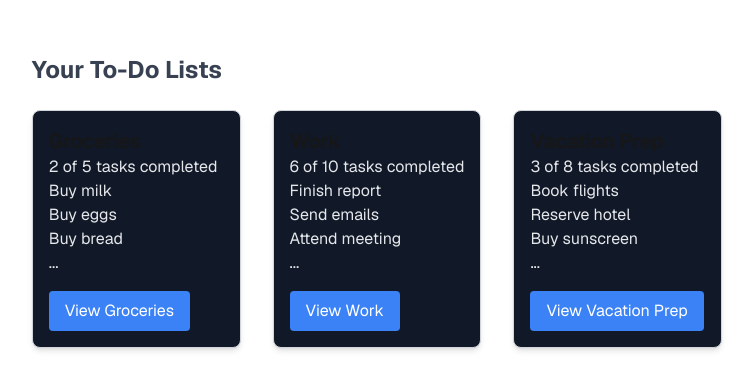
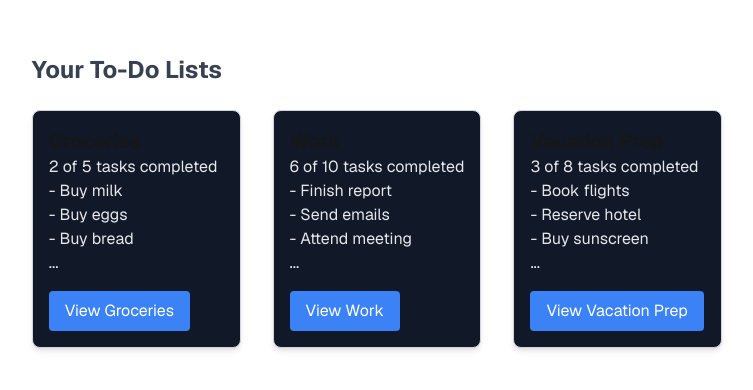
Before and after one commit to ntijoh-zejd-avdic/ReactNext1, a Next.js app in the folder todo-omatic-too/: page / in a window 1280 px wide. Shown: the part 142-532 px from the top of the page, without its empty margins (263-1016 px from the left). Built offline with nearby package versions, Linux system fonts and the light colour scheme.

Commit message:
Did some work in src/app/page.js. don't remember what though, since it was last friday T_T

```diff
--- a/todo-omatic-too/src/app/page.js
+++ b/todo-omatic-too/src/app/page.js
@@ -72,7 +72,7 @@ export default function Home() {
                 </p>
                 <ul className="text-gray-200">
                   {list.tasksList.slice(0, 3).map((task, index) => (
-                    <li key={index}>{task}</li>
+                    <li key={index}>- {task}</li>
                   ))}
                   <li>...</li>
                 </ul>
```
